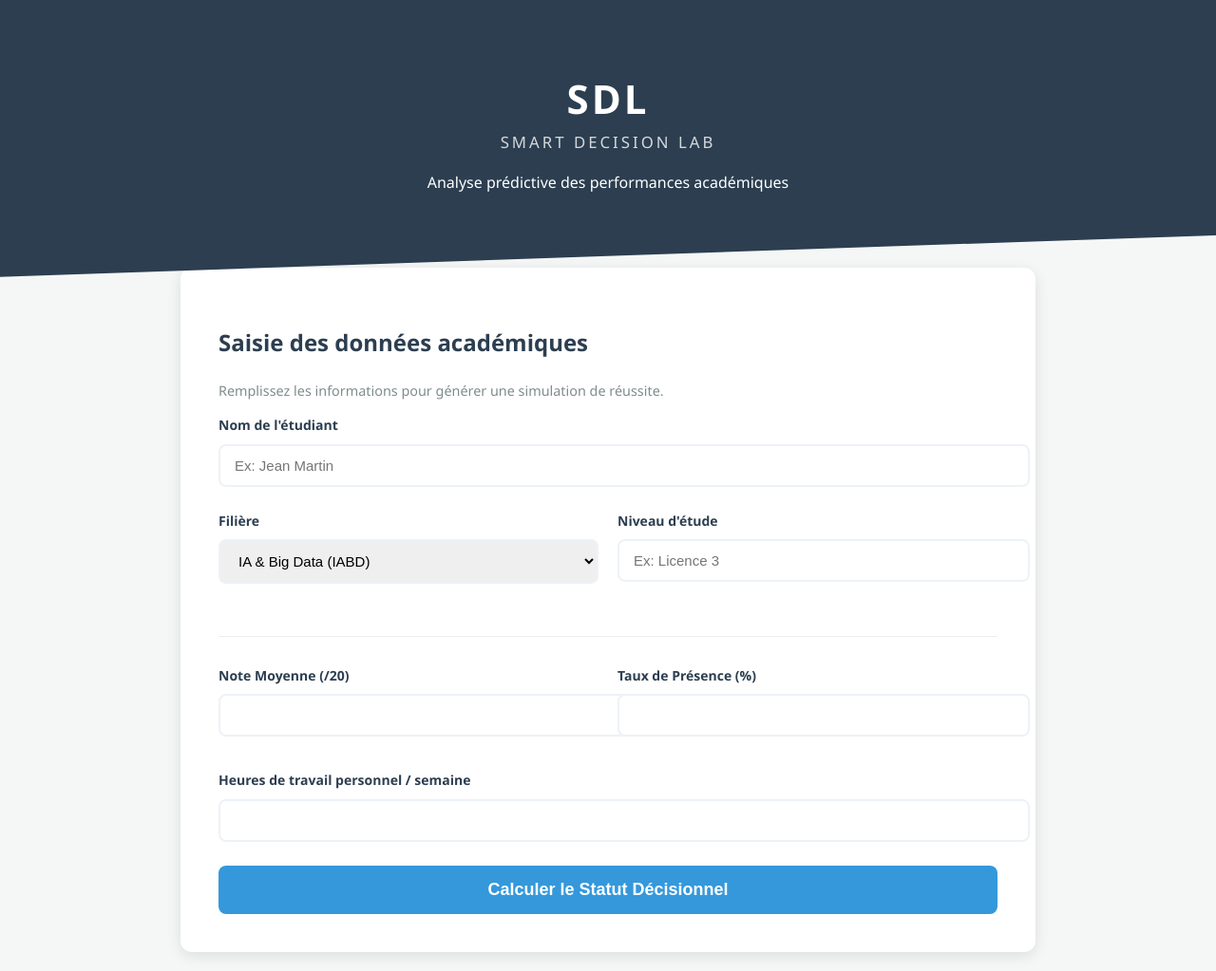
After one commit to mathieubilante/SMART-DESICION-LAB, a Flask app: template templates/index.htm in a window 1280 px wide. The commit adds this page. Shown: the whole page at 95% size. Run offline with Flask 3, Linux system fonts and the light colour scheme; the template is opened without the code that fills it, so the values that code supplies are empty.

Commit message:
deuxiemme push

```diff
--- /dev/null
+++ b/app.py
@@ -0,0 +1,41 @@
+from flask import Flask, render_template, request
+
+app = Flask(__name__)
+
+# Algorithme de décision (Logique "Smart-Decision")
+def evaluer_statut(moyenne, presence, heures):
+    # Score basé sur une pondération académique
+    # On considère que la moyenne compte pour 50%, la présence 30% et l'étude 20%
+    score = (moyenne * 5) + (presence * 0.3) + (heures * 2)
+
+    if moyenne < 10 or presence < 50:
+        return {"code": 2, "label": "Risque Élevé", "color": "#e74c3c"}
+    elif score < 65:
+        return {"code": 1, "label": "Risque Modéré", "color": "#f39c12"}
+    else:
+        return {"code": 0, "label": "Situation Normale", "color": "#27ae60"}
+
+@app.route('/')
+def index():
+    return render_template('index.html')
+
+@app.route('/submit', methods=['POST'])
+def submit():
+    # Récupération des données
+    nom = request.form.get("nom")
+    filiere = request.form.get("filiere")
+    niveau = request.form.get("niveau")
+    moyenne = float(request.form.get("note_moyenne"))
+    presence = float(request.form.get("taux_presence"))
+    heures = float(request.form.get("heures_etude"))
+
+    # Calcul du risque
+    resultat = evaluer_statut(moyenne, presence, heures)
+
+    return render_template('dashboard.html',
+                           nom=nom, filiere=filiere, niveau=niveau,
+                           moyenne=moyenne, presence=presence,
+                           heures=heures, resultat=resultat)
+
+if __name__ == '__main__':
+    app.run(debug=True)
--- a/static/style.css
+++ b/static/style.css
@@ -1,111 +1,141 @@
 /* =========================
-   Variables de couleurs
+   Variables & Reset
 ========================= */
 :root {
     --primary: #2c3e50;
     --accent: #3498db;
+    --success: #27ae60;
+    --warning: #f39c12;
+    --danger: #e74c3c;
     --light: #f4f7f6;
     --white: #ffffff;
+    --shadow: 0 4px 15px rgba(0, 0, 0, 0.1);
+}
+
+body {
+    font-family: 'Segoe UI', Roboto, Helvetica, Arial, sans-serif;
+    background-color: var(--light);
+    margin: 0;
+    color: var(--primary);
+    line-height: 1.6;
 }
 
 /* =========================
-   Style global
-========================= */
-body {
-    font-family: 'Segoe UI', Tahoma, Geneva, Verdana, sans-serif;
-    background-color: var(--light);
-    margin: 0;
-    color: var(--primary);
-}
-
-/* =========================
-   Conteneur principal
+   Mise en page
 ========================= */
 .container {
-    max-width: 800px;
+    max-width: 900px;
     margin: 0 auto;
     padding: 20px;
 }
 
-/* =========================
-   En-tête
-========================= */
 header {
     background-color: var(--primary);
     color: var(--white);
-    padding: 40px 0;
+    padding: 50px 0;
     text-align: center;
+    clip-path: polygon(0 0, 100% 0, 100% 85%, 0 100%);
+    margin-bottom: 30px;
 }
 
 header h1 {
     margin: 0;
-    font-size: 36px;
+    font-size: 42px;
+    text-transform: uppercase;
+    letter-spacing: 3px;
 }
 
 header h1 span {
     display: block;
-    font-size: 0.5em;
+    font-size: 0.4em;
     font-weight: 300;
-    letter-spacing: 2px;
-}
-
-header p {
-    margin-top: 10px;
-    font-size: 16px;
+    opacity: 0.8;
 }
 
 /* =========================
-   Carte du formulaire
+   Cartes & Formulaires
 ========================= */
-.form-card {
+.card {
     background-color: var(--white);
-    padding: 30px;
-    border-radius: 8px;
-    box-shadow: 0 4px 15px rgba(0, 0, 0, 0.1);
-    margin-top: -40px;
+    padding: 40px;
+    border-radius: 12px;
+    box-shadow: var(--shadow);
+    margin-top: -60px;
 }
 
-/* =========================
-   Groupes de formulaire
-========================= */
 .form-group {
-    margin-bottom: 20px;
+    margin-bottom: 25px;
+}
+
+.row {
+    display: flex;
+    gap: 20px;
+    margin-bottom: 10px;
+}
+
+.col {
+    flex: 1;
 }
 
 label {
     display: block;
     margin-bottom: 8px;
-    font-weight: bold;
+    font-weight: 600;
+    font-size: 14px;
+}
+
+input, select {
+    width: 100%;
+    padding: 12px 15px;
+    border: 2px solid #edf2f7;
+    border-radius: 8px;
+    font-size: 15px;
+    transition: border-color 0.3s ease;
+}
+
+input:focus {
+    outline: none;
+    border-color: var(--accent);
 }
 
 /* =========================
-   Champs de saisie
-========================= */
-input,
-select {
-    width: 100%;
-    padding: 12px;
-    border: 1px solid #ddd;
-    border-radius: 5px;
-    box-sizing: border-box;
-    font-size: 14px;
-}
-
-/* =========================
-   Bouton
+   Boutons & Éléments UI
 ========================= */
 .btn-submit {
     background-color: var(--accent);
     color: var(--white);
-    padding: 15px;
+    padding: 15px 30px;
     border: none;
-    border-radius: 5px;
+    border-radius: 8px;
     width: 100%;
-    font-size: 16px;
+    font-size: 18px;
+    font-weight: bold;
     cursor: pointer;
-    transition: background-color 0.3s ease;
+    transition: transform 0.2s, background 0.3s;
 }
 
 .btn-submit:hover {
     background-color: #2980b9;
+    transform: translateY(-2px);
 }
+
+.status-badge {
+    padding: 20px;
+    border-radius: 10px;
+    text-align: center;
+    font-size: 22px;
+    font-weight: 800;
+    margin-bottom: 30px;
+}
+
+hr {
+    border: 0;
+    border-top: 1px solid #eee;
+    margin: 30px 0;
+}
+
+/* Responsive */
+@media (max-width: 600px) {
+    .row { flex-direction: column; }
+    header h1 { font-size: 28px; }
+}
--- /dev/null
+++ b/templates/index.htm
@@ -0,0 +1,71 @@
+<!DOCTYPE html>
+<html lang="fr">
+<head>
+    <meta charset="UTF-8">
+    <meta name="viewport" content="width=device-width, initial-scale=1.0">
+    <title>SDL - Aide à la Décision</title>
+    <link rel="stylesheet" href="{{ url_for('static', filename='style.css') }}">
+</head>
+<body>
+
+    <header>
+        <div class="container">
+            <h1>SDL <span>Smart Decision Lab</span></h1>
+            <p>Analyse prédictive des performances académiques</p>
+        </div>
+    </header>
+
+    <main class="container">
+        <div class="card">
+            <h2>Saisie des données académiques</h2>
+            <p style="color: #7f8c8d; font-size: 0.9em;">Remplissez les informations pour générer une simulation de réussite.</p>
+
+            <form action="/submit" method="POST">
+
+                <div class="form-group">
+                    <label for="nom">Nom de l'étudiant</label>
+                    <input type="text" id="nom" name="nom" placeholder="Ex: Jean Martin" required>
+                </div>
+
+                <div class="row">
+                    <div class="col form-group">
+                        <label for="filiere">Filière</label>
+                        <select id="filiere" name="filiere" required>
+                            <option value="IABD">IA & Big Data (IABD)</option>
+                            <option value="GE">Génie Électrique</option>
+                            <option value="GI">Génie Informatique</option>
+                            <option value="LT">Logistique</option>
+                        </select>
+                    </div>
+                    <div class="col form-group">
+                        <label for="niveau">Niveau d'étude</label>
+                        <input type="text" id="niveau" name="niveau" placeholder="Ex: Licence 3" required>
+                    </div>
+                </div>
+
+                <hr>
+
+                <div class="row">
+                    <div class="col form-group">
+                        <label for="note_moyenne">Note Moyenne (/20)</label>
+                        <input type="number" id="note_moyenne" name="note_moyenne" step="0.01" min="0" max="20" required>
+                    </div>
+                    <div class="col form-group">
+                        <label for="taux_presence">Taux de Présence (%)</label>
+                        <input type="number" id="taux_presence" name="taux_presence" min="0" max="100" required>
+                    </div>
+                </div>
+
+                <div class="form-group">
+                    <label for="heures_etude">Heures de travail personnel / semaine</label>
+                    <input type="number" id="heures_etude" name="heures_etude" min="0" required>
+                </div>
+
+                <button type="submit" class="btn-submit">Calculer le Statut Décisionnel</button>
+
+            </form>
+        </div>
+    </main>
+
+</body>
+</html>
```
Also changed, not shown: template/index.htm (deleted, +0 -74 lines), templates/afich_matiere.html (added), 1 other file.
